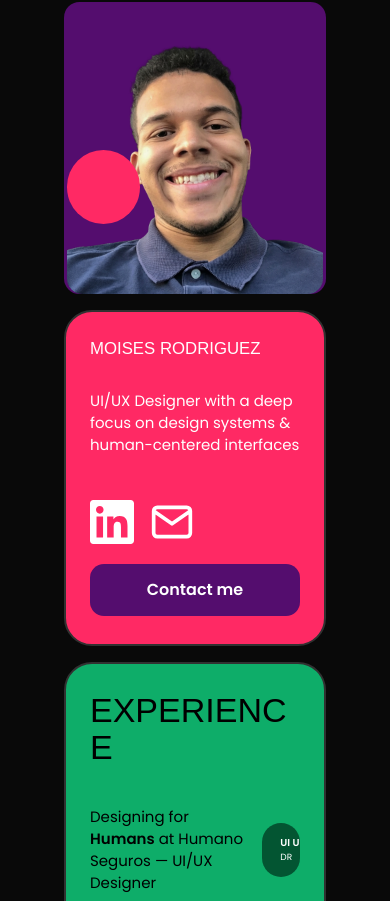
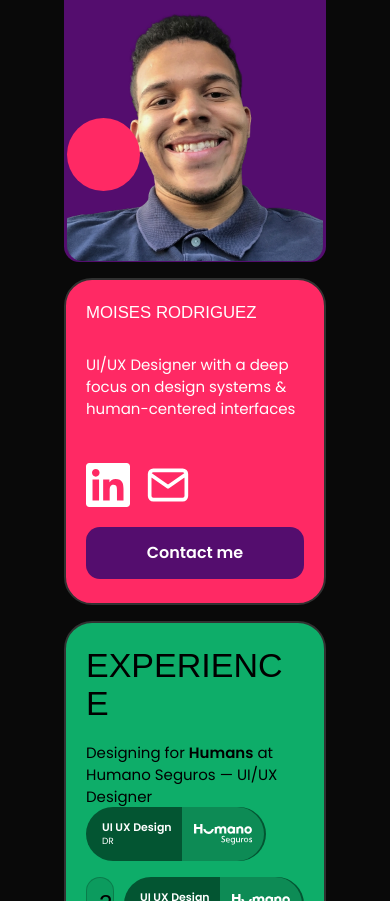
Before and after one commit to moicsrod/moics-portfolio, a React (Vite) app: page / in a window 390 px wide. Shown: the part 1099-2000 px from the top of the page. Built offline with nearby package versions, Linux system fonts and the light colour scheme; a web font is replaced by a local one.

Commit message:
fix: restore full experience pill styling and remove mobile top whitespace

```diff
--- a/src/components/BentoGrid.jsx
+++ b/src/components/BentoGrid.jsx
@@ -181,7 +181,8 @@ function ExperienceCard({ expanded, onToggle }) {
                 Designing for <b>Humans</b> at Humano Seguros — UI/UX Designer
               </p>
             </div>
-            <div className="experience-brand experience-brand-compact">
+            {/* Píldora visible en Desktop y Tablet */}
+            <div className="hidden md:flex experience-brand experience-brand-compact">
               <div className="experience-brand-copy">
                 <strong>UI UX Design</strong>
                 <span>DR</span>
@@ -192,6 +193,8 @@ function ExperienceCard({ expanded, onToggle }) {
             </div>
           </div>
           <div className="experience-collapsed-bottom">
+            {/* Fila inferior: en mobile pone la píldora al lado de 20+ Features Shipped */}
+            <div className="experience-collapsed-stat-row">
               <div className="experience-stat">
                 <span className="experience-stat-value">20+</span>
                 <span className="experience-stat-label">
@@ -199,6 +202,17 @@ function ExperienceCard({ expanded, onToggle }) {
                   <br />
                   Shipped
                 </span>
+              </div>
+              {/* Píldora visible en Mobile */}
+              <div className="flex md:hidden experience-brand experience-brand-compact">
+                <div className="experience-brand-copy">
+                  <strong>UI UX Design</strong>
+                  <span>DR</span>
+                </div>
+                <div className="experience-brand-logo">
+                  <img src={ASSETS.humanoLogo} alt="Humano Seguros" />
+                </div>
+              </div>
             </div>
             <div className="experience-summary-footer">
               <span>2024 — Present</span>
--- a/src/index.css
+++ b/src/index.css
@@ -159,7 +159,6 @@ a:focus-visible,
   gap: 20px !important;
 }
 
-/* En desktop, About siempre llena el espacio inferior de su columna */
 .primary-column .about-card {
   flex: 1 1 0% !important;
   height: auto !important;
@@ -188,7 +187,6 @@ a:focus-visible,
   width: 100% !important;
 }
 
-/* Moisés siempre llena el espacio inferior de su columna */
 .profile-card {
   flex: 1 1 0% !important;
   height: auto !important;
@@ -221,7 +219,6 @@ a:focus-visible,
   height: auto !important;
 }
 
-/* TLDR siempre llena el espacio inferior de su columna */
 .secondary-column .tldr-card {
   flex: 1 1 0% !important;
   height: auto !important;
@@ -231,7 +228,6 @@ a:focus-visible,
   justify-content: flex-start !important;
 }
 
-/* Reorganización cuando EXPERIENCE está expandida */
 .bento-grid-experience {
   grid-template-columns: 266px 266px 552px !important;
 }
@@ -938,6 +934,13 @@ a:focus-visible,
   border-top: 2px solid rgb(0 0 0 / 15%);
 }
 
+.experience-collapsed-stat-row {
+  display: flex;
+  align-items: center;
+  gap: 12px;
+  width: 100%;
+}
+
 .experience-stat {
   display: flex;
   box-sizing: border-box !important;
@@ -2053,7 +2056,7 @@ a:focus-visible,
   .experience-card,
   .tldr-card,
   .profile-card {
-    padding: 28px 24px !important;
+    padding: 24px 20px !important;
   }
 
   .design-title {
@@ -2234,62 +2237,123 @@ a:focus-visible,
     border-radius: 14px !important;
   }
 
-  .experience-card:not(.experience-card-expanded) .experience-collapsed-top {
+  /* ==========================================================================
+     EXPERIENCE CARD EN MOBILE (Reset y alineación precisa)
+     ========================================================================== */
+
+  .experience-card:not(.experience-card-expanded) {
+    height: auto !important;
+    min-height: 0 !important;
     display: flex !important;
-    flex-direction: row !important;
+    flex-direction: column !important;
+    gap: 16px !important;
+  }
+
+  /* Reset del título para que no deje 134px de espacio vacío */
+  .experience-card > .design-title {
+    height: auto !important;
+    flex: 0 0 auto !important;
+    margin: 0 0 4px 0 !important;
+    line-height: 1.1 !important;
+  }
+
+  .experience-collapsed-content {
+    display: flex !important;
+    flex-direction: column !important;
+    gap: 16px !important;
+    justify-content: flex-start !important;
+    padding-top: 0 !important;
+  }
+
+  .experience-collapsed-top {
+    display: block !important;
+    width: 100% !important;
+  }
+
+  .experience-collapsed-bottom {
+    display: flex !important;
+    flex-direction: column !important;
+    gap: 12px !important;
+    padding-top: 0 !important;
+    margin-top: 0 !important;
+    border-top: none !important;
+    width: 100% !important;
+  }
+
+  .experience-collapsed-stat-row {
+    display: flex !important;
     align-items: center !important;
-    justify-content: space-between !important;
     gap: 10px !important;
     width: 100% !important;
   }
 
-  .experience-card:not(.experience-card-expanded) .experience-collapsed-bottom {
-    display: contents !important;
-  }
-
+  .experience-stat {
+    flex: 1 1 auto !important;
+    width: auto !important;
+    height: 54px !important;
+    padding: 8px 12px !important;
+    gap: 8px !important;
+    margin: 0 !important;
+    border-radius: 16px !important;
+  }
+
+  /* Píldora original completa en mobile sin recortar */
   .experience-card:not(.experience-card-expanded) .experience-brand-compact {
-    flex: 1 1 50% !important;
-    width: 50% !important;
+    display: inline-flex !important;
+    flex: 0 0 auto !important;
+    width: auto !important;
+    min-width: 180px !important;
     height: 54px !important;
     transform: none !important;
     margin: 0 !important;
     border-radius: 27px !important;
+    overflow: hidden !important;
     background: #035532 !important;
   }
 
-  .experience-card:not(.experience-card-expanded) .experience-stat {
-    flex: 1 1 50% !important;
-    width: 50% !important;
-    height: 54px !important;
-    padding: 8px 10px !important;
-    gap: 8px !important;
-    margin: 0 !important;
-    border-radius: 16px !important;
-  }
-
-  /* Reset del espacio superior de Experience en Mobile */
-  .experience-card > .design-title {
+  .experience-card:not(.experience-card-expanded) .experience-brand-compact .experience-brand-copy {
+    width: auto !important;
+    flex: 0 0 auto !important;
+    padding: 0 10px 0 16px !important;
+    justify-content: center !important;
+  }
+
+  .experience-card:not(.experience-card-expanded) .experience-brand-compact .experience-brand-copy strong {
+    font-size: 11px !important;
+    line-height: 1.2 !important;
+    white-space: nowrap !important;
+  }
+
+  .experience-card:not(.experience-card-expanded) .experience-brand-compact .experience-brand-copy span {
+    font-size: 9px !important;
+  }
+
+  .experience-card:not(.experience-card-expanded) .experience-brand-compact .experience-brand-logo {
+    display: flex !important;
+    align-items: center !important;
+    justify-content: center !important;
+    width: auto !important;
+    flex: 0 0 auto !important;
+    padding: 6px 12px !important;
+    border-radius: 0 27px 27px 0 !important;
+    background: #0d8b55 !important;
+  }
+
+  .experience-card:not(.experience-card-expanded) .experience-brand-compact .experience-brand-logo img {
+    width: 58px !important;
     height: auto !important;
-    flex: 0 0 auto !important;
-    margin-bottom: 16px !important;
-    line-height: 1.1 !important;
-  }
-
-  .experience-collapsed-content {
-    gap: 20px !important;
-    justify-content: flex-start !important;
-  }
-
-  .experience-card:not(.experience-card-expanded) {
-    height: auto !important;
-    min-height: 0 !important;
+    display: block !important;
   }
 }
 
 /* Pantallas ultra-compactas (menos de 380px) */
 @media (max-width: 380px) {
   .app-shell {
-    padding: 20px 32px !important;
+    padding: 20px 24px !important;
+  }
+
+  .experience-collapsed-stat-row {
+    flex-wrap: wrap !important;
   }
 }
 
```
Lines whose indentation alone changed are shown as unchanged.
